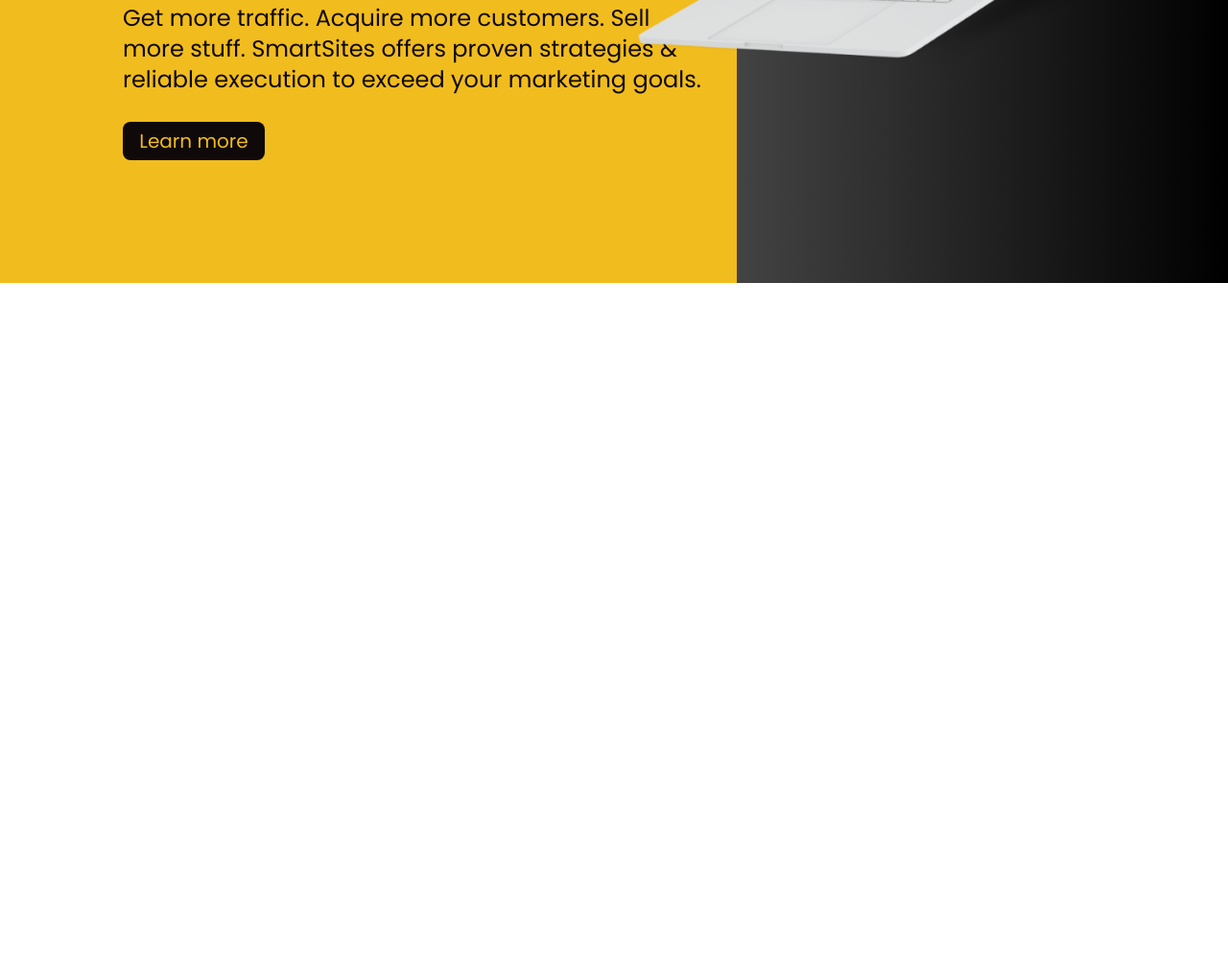
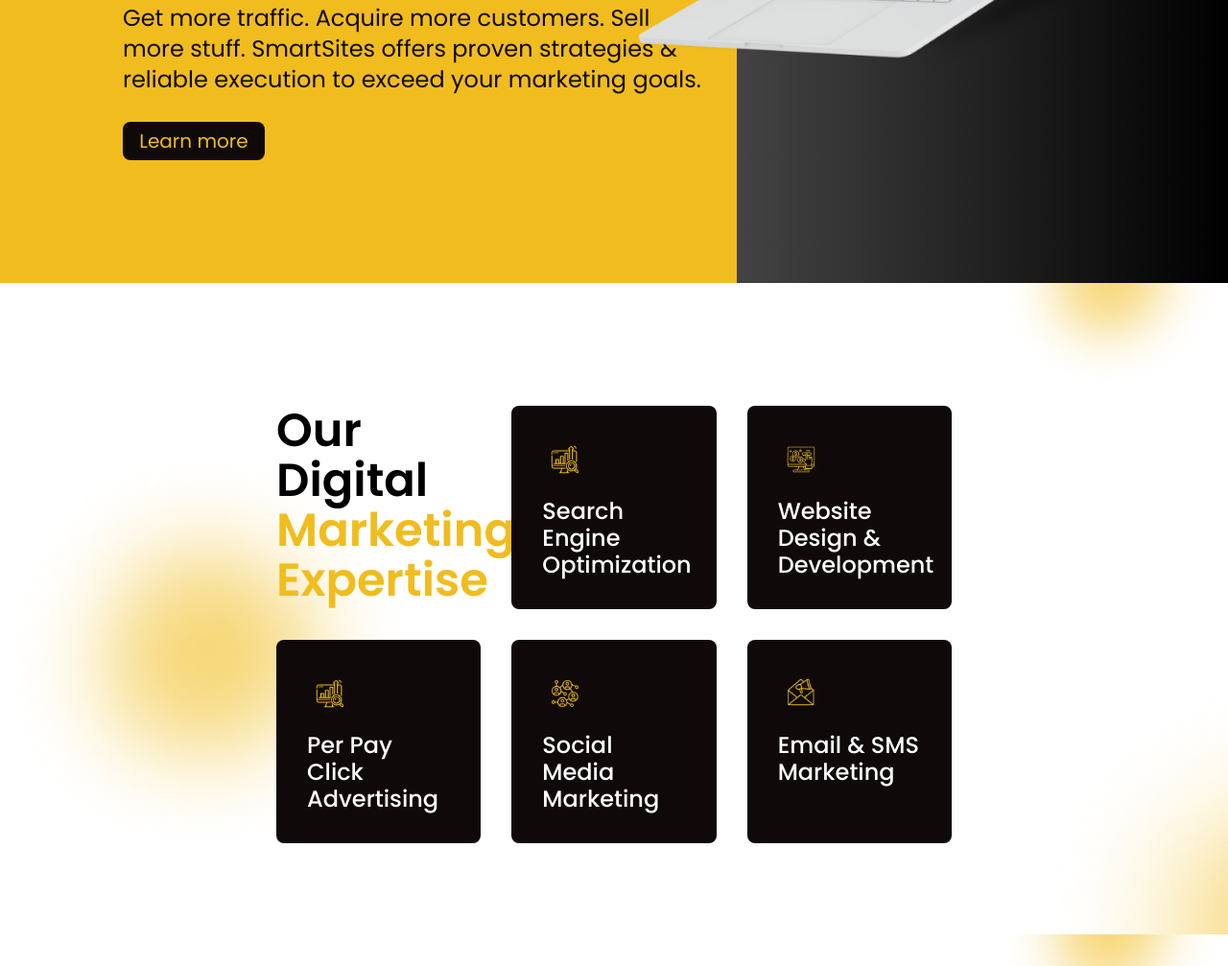
Before and after one commit to Samir22Raj/SmartSites-Nepal, a website built with Vite: page index.html in a window 1280 px wide. Shown: the part 497-1504 px from the top of the page at 96% size. Before the commit the page ends 800 px from the top, so only its background shows below. Built offline with nearby package versions, Linux system fonts and the light colour scheme.

Commit message:
Completed the services section also

```diff
--- a/index.html
+++ b/index.html
@@ -51,7 +51,7 @@
 				</div>
 				<div class="contact hidden lg:block">
 					<button
-						class="text-black-new w-36 bg-yellow-bg cursor-pointer rounded-lg px-4 py-2 font-normal text-lg leading-6 hover:font-semibold hover:shadow-sm hover:shadow-yellow"
+						class="text-black-new w-36 bg-yellow cursor-pointer rounded-lg px-4 py-2 font-normal text-lg leading-6 hover:font-semibold hover:shadow-sm hover:shadow-yellow"
 					>
 						Contact Us
 					</button>
@@ -60,7 +60,7 @@
 			<!--Hero Section-->
 			<div class="hero flex flex-col lg:flex-row no-wrap">
 				<div
-					class="content w-full xl:w-3/5 px-10 py-10 lg:pl-32 pr-8 xl:py-32 bg-yellow-bg float-left text-black-new"
+					class="content w-full xl:w-3/5 px-10 py-10 lg:pl-32 pr-8 xl:py-32 bg-yellow float-left text-black-new"
 				>
 					<div class="con">
 						<h2 class="font-semibold text-5xl leading-[62px]">
@@ -73,7 +73,7 @@
 							your marketing goals.
 						</p>
 						<button
-							class="w-[148px] text-yellow bg-black-new font-poppins rounded-lg px-4 py-2 font-normal leading-6 text-xl hover:text-yellow-bg hover:font-semibold"
+							class="w-[148px] text-yellow bg-black-new font-poppins rounded-lg px-4 py-2 font-normal leading-6 text-xl hover:text-yellow hover:font-semibold"
 						>
 							Learn more
 						</button>
@@ -90,6 +90,65 @@
 				</div>
 			</div>
 			<!--Services Section-->
+			<div
+				class="services bg-services bg-white bg-clip-border grid grid-cols-1 md:grid-cols-2 lg:grid-cols-3 py-4 px-10 md:px-40 md:py-16 xl:px-72 xl:py-32 gap-8"
+			>
+				<div
+					class="text-5xl leading-[52px] font-semibold rounded-lg cursor-pointer"
+				>
+					Our Digital <span class="text-yellow">Marketing Expertise</span>
+				</div>
+				<div
+					class="bg-black-new cursor-pointer hover:bg-gradient-to-r hover:from-yellow hover:to-[#FFE884] rounded-lg text-white font-medium text-2xl leading-7 px-4 py-4 lg:px-8 lg:py-8 hover:text-black-new flex flex-row lg:flex-col hover:shadow-md hover:shadow-[rgba(0,0,0,0.24)]"
+				>
+					<img
+						src="images/icons/PPC.png"
+						alt="SEO"
+						class="pb-4 pr-4 w-16 h-16"
+					/>
+					<p>Search Engine Optimization</p>
+				</div>
+				<div
+					class="bg-black-new cursor-pointer hover:bg-gradient-to-r hover:from-yellow hover:to-[#FFE884] rounded-lg text-white font-medium text-2xl leading-7 px-4 py-4 lg:px-8 lg:py-8 hover:text-black-new flex flex-row lg:flex-col hover:shadow-md hover:shadow-[rgba(0,0,0,0.24)]"
+				>
+					<img
+						src="images/icons/Web Design.png"
+						alt="Web Design"
+						class="pb-4 pr-4 w-16 h-16"
+					/>
+					<p>Website Design & Development</p>
+				</div>
+				<div
+					class="bg-black-new cursor-pointer hover:bg-gradient-to-r hover:from-yellow hover:to-[#FFE884] rounded-lg text-white font-medium text-2xl leading-7 px-4 py-4 lg:px-8 lg:py-8 hover:text-black-new flex flex-row lg:flex-col hover:shadow-md hover:shadow-[rgba(0,0,0,0.24)]"
+				>
+					<img
+						src="images/icons/PPC.png"
+						alt="PPC"
+						class="pb-4 pr-4 w-16 h-16"
+					/>
+					<p>Per Pay Click Advertising</p>
+				</div>
+				<div
+					class="bg-black-new cursor-pointer hover:bg-gradient-to-r hover:from-yellow hover:to-[#FFE884] rounded-lg text-white font-medium text-2xl leading-7 px-4 py-4 lg:px-8 lg:py-8 hover:text-black-new flex flex-row lg:flex-col hover:shadow-md hover:shadow-[rgba(0,0,0,0.24)]"
+				>
+					<img
+						src="images/icons/Social.png"
+						alt="Social"
+						class="pb-4 pr-4 w-16 h-16"
+					/>
+					<p>Social Media Marketing</p>
+				</div>
+				<div
+					class="bg-black-new cursor-pointer hover:bg-gradient-to-r hover:from-yellow hover:to-[#FFE884] rounded-lg text-white font-medium text-2xl leading-7 px-4 py-4 lg:px-8 lg:py-8 hover:text-black-new flex flex-row lg:flex-col hover:shadow-md hover:shadow-[rgba(0,0,0,0.24)]"
+				>
+					<img
+						src="images/icons/Email.png"
+						alt="Email"
+						class="pb-4 pr-4 w-16 h-16"
+					/>
+					<p>Email & SMS Marketing</p>
+				</div>
+			</div>
 		</div>
 	</body>
 </html>
--- a/tailwind.config.js
+++ b/tailwind.config.js
@@ -9,7 +9,9 @@
 			colors: {
 				"black-new": "#0F0A09",
 				yellow: "#F1BC1E",
-				"yellow-bg": "#F1BC1E",
+			},
+			backgroundImage: {
+				services: "url('/images/vector.png')",
 			},
 		},
 	},
```
Also changed, not shown: images/icons/Email.png (added), images/icons/PPC.png (added), images/icons/Social.png (added), images/icons/Web Design.png (added).
